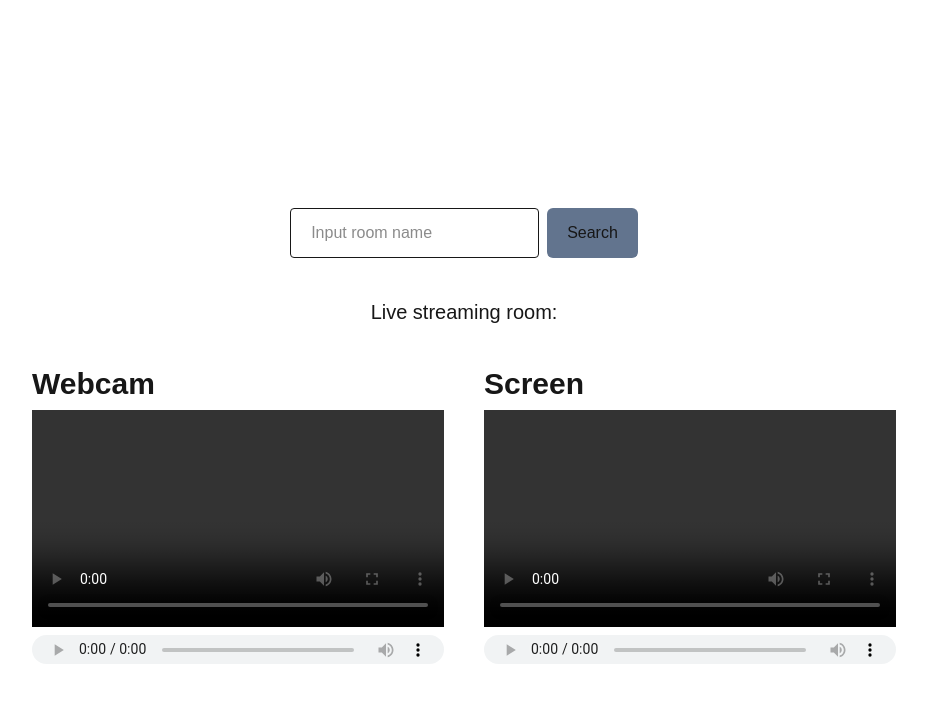
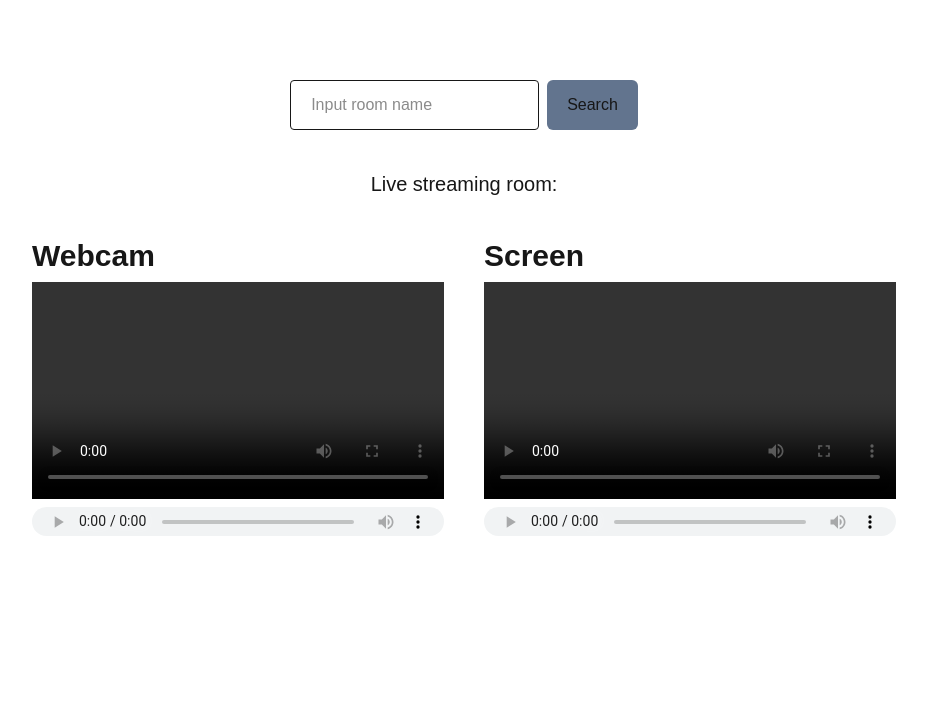
Before and after one commit to jepung/Livekit-LiveStream-Demo, a Next.js app: page /viewer in a window 1280 px wide. Shown: the top 702 px of the page, without its empty margins (176-1103 px from the left). Built offline with nearby package versions, Linux system fonts and the light colour scheme.

Commit message:
style: readjust container style

```diff
--- a/src/app/viewer/page.tsx
+++ b/src/app/viewer/page.tsx
@@ -89,7 +89,7 @@ const ViewerPage = () => {
   }, [divRef]);
 
   return (
-    <div ref={divRef} className="flex flex-col h-screen w-screen p-52">
+    <div ref={divRef} className="flex flex-col h-screen w-screen px-52 pt-20">
       <div className="self-center flex items-center gap-2">
         <input
           placeholder="Input room name"
```
